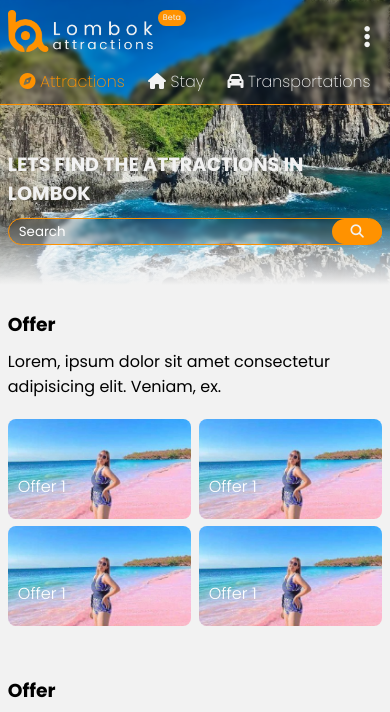
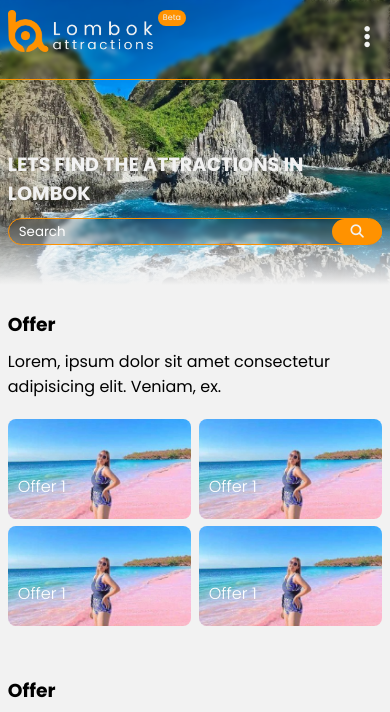
Before and after one commit to owkan/lombokattractions.com, a plain HTML site: page index.html in a window 390 px wide. Shown: the top 712 px of the page. Drawn offline with Linux system fonts and the light colour scheme.

Commit message:
menyembunyikan nav menu untuk sementara. jika content sperti stay dan transport siap, maka nav menu siap untuk di publish

```diff
--- a/css/style-main-mobile.css
+++ b/css/style-main-mobile.css
@@ -60,7 +60,8 @@
   }
 
   .nav-menu {
-    display: flex;
+    display: none;
+    /* display: flex; */
     justify-content: space-around;
     font-weight: 250;
   }
```
